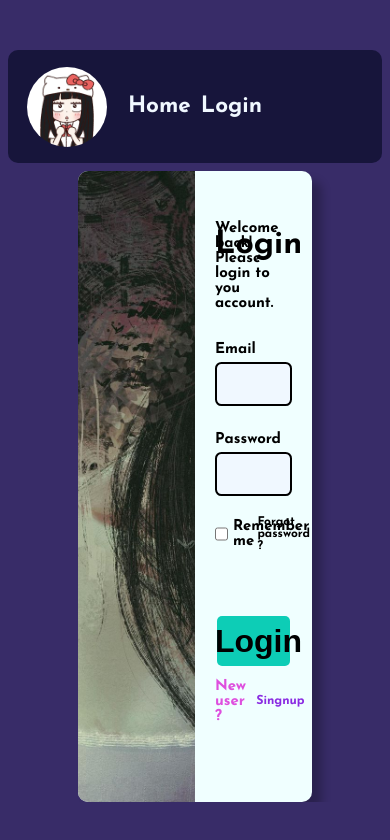
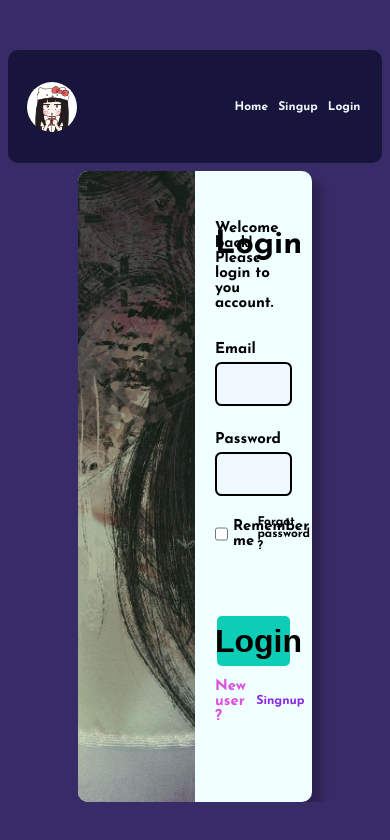
Before and after one commit to PrajwolGhimirepj/todoapp, a React (Vite) app: page /Login in a window 390 px wide. Shown: the top 840 px of the page. Built offline with nearby package versions, Linux system fonts and the light colour scheme; no server answers.

Commit message:
mobile compatibility

```diff
--- a/src/Lists/List.css
+++ b/src/Lists/List.css
@@ -120,6 +120,7 @@ button:hover {
 .fade {
   opacity: 0%;
   transition-duration: 1s;
+  background-color: aqua;
 }
 
 .huh {
@@ -128,11 +129,9 @@ button:hover {
   display: flex;
   align-items: start;
   margin-bottom: 10px;
-  background-color: #6053f1b8;
   transition-duration: 0.3s;
   animation-name: up;
   animation-duration: 0.5s;
-
   animation-timing-function: cubic-bezier(0.03, 0.84, 0.18, 1.06);
   transition-timing-function: cubic-bezier(0.29, 1.09, 0.67, 1.24);
 }
@@ -144,6 +143,9 @@ button:hover {
 /* .huh:hover .fades {
   background: linear-gradient(to right, #6f67c800, red);
 } */
+.huh:hover .icon {
+  opacity: 100%;
+}
 
 @keyframes up {
   from {
@@ -228,6 +230,8 @@ button:hover {
   display: flex;
   align-items: center;
   justify-content: center;
+  opacity: 0%;
+  transition-delay: 0.3s;
 }
 .icon:hover {
   height: 45px;
@@ -255,27 +259,25 @@ button:hover {
 
 @media (max-width: 700px) {
   .lists {
-    height: 95%;
+    height: 100%;
     width: 100%;
-    background-color: #17153b;
     display: flex;
     align-items: center;
     justify-content: start;
     flex-direction: column;
     border-radius: 8px;
-    margin: 20px;
-    padding: 23px;
+    background-color: #17153b00;
+    padding: 3px;
     overflow-y: scroll;
     scrollbar-width: none;
     -ms-overflow-style: none;
     transition-duration: 0.4s;
-    box-shadow: 5px 10px 10px #17153b96;
+    box-shadow: 5px 10px 10px #17153b00;
   }
   .inputcontainer {
     display: flex;
     align-items: end;
     justify-content: start;
-    height: 15%;
     width: 100%;
   }
 }
--- a/src/Lists/Lists.jsx
+++ b/src/Lists/Lists.jsx
@@ -137,10 +137,16 @@ const List = (props) => {
                 backgroundColor:
                   item.uid === currentUserUID ? "#3c3490" : "#6053f1b8",
                 alignSelf:
-                  item.uid === currentUserUID ? "flex-start" : "flex-end",
+                  item.uid === currentUserUID ? "flex-end" : "flex-start",
               }}
             >
               <div className="contexts">
+                <div
+                  className="fades"
+                  style={{
+                    opacity: item.uid === currentUserUID ? 1 : 0,
+                  }}
+                ></div>
                 <div
                   className="contextt"
                   style={{
@@ -156,7 +162,7 @@ const List = (props) => {
                   <Complete state={hover === item.id} />
                 </div> */}
                 <div className="icon" onClick={() => deleteItem(item.id)}>
-                  <Delete state={hover === item.id} />
+                  {/* <Delete state={hover === item.id} /> */}
                 </div>
                 {/* <div className="icon">
                   <Star state={hover === item.id} />
@@ -177,7 +183,7 @@ const List = (props) => {
               onKeyDown={handleKeyDown}
             />
             <button ref={buttonRef} className="font" onClick={addItem}>
-              Add
+              send
             </button>
           </div>
         </div>
--- a/src/Profile/Profile.css
+++ b/src/Profile/Profile.css
@@ -14,8 +14,8 @@
   padding-left: 5%;
 }
 .img {
-  height: 80px;
-  width: 80px;
+  height: 50px;
+  width: 50px;
   border-radius: 100%;
 }
 .img img {
@@ -36,26 +36,19 @@ h3 {
   flex-direction: column;
   align-items: start;
   justify-content: center;
+  color: aliceblue;
   transform: translateY(30px);
-  color: aliceblue;
 }
 
 .container-g {
   height: 100%;
-  width: 400px;
+  width: 50%;
   display: flex;
   position: absolute;
   display: flex;
   align-items: center;
   justify-content: center;
-
   right: 0px;
-}
-
-.graph {
-  height: 100%;
-  width: 100%;
-  transform: translatey(-1px);
 }
 
 .nav {
@@ -67,3 +60,25 @@ h3 {
   height: 100%;
   width: 100%;
 }
+.l {
+  color: aliceblue;
+}
+
+@media (max-width: 700px) {
+  .l {
+    font-size: 12px;
+  }
+  .container-g {
+    height: 100%;
+    width: 50%;
+    display: flex;
+    position: absolute;
+    display: flex;
+    align-items: center;
+    justify-content: center;
+    right: 0px;
+  }
+  .name {
+    font-size: 9px;
+  }
+}
--- a/src/Profile/Profile.jsx
+++ b/src/Profile/Profile.jsx
@@ -34,10 +34,13 @@ const Profile = () => {
       <div className="container-g">
         <div className="flex-c font">
           <Link to="/">
-            <h2>Home</h2>
+            <h2 className="l">Home</h2>
+          </Link>
+          <Link to="Newuser">
+            <h2 className="l">Singup</h2>
           </Link>
           <Link to="Login">
-            <h2>Login</h2>
+            <h2 className="l">Login</h2>
           </Link>
         </div>
         <p></p>
```
